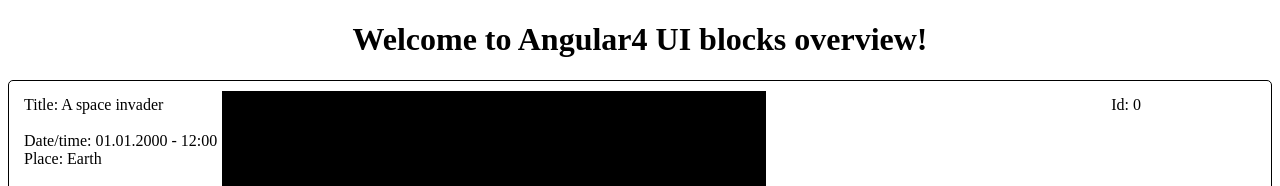
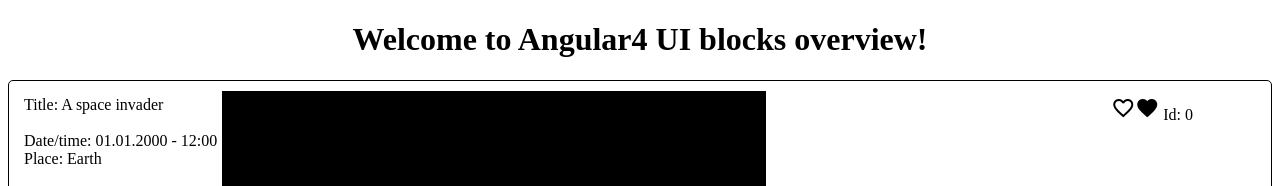
Before and after one commit to vpcom/Angular4-UI-blocks-overview, an Angular app: page / in a window 1280 px wide. Shown: the top 186 px of the page. Built offline with nearby package versions, Linux system fonts and the light colour scheme.

Commit message:
added material icons and component card-fav

```diff
--- a/package.json
+++ b/package.json
@@ -22,6 +22,7 @@
     "@angular/platform-browser-dynamic": "^4.2.4",
     "@angular/router": "^4.2.4",
     "core-js": "^2.4.1",
+    "material-design-icons": "^3.0.1",
     "rxjs": "^5.4.2",
     "zone.js": "^0.8.14"
   },
--- a/src/app/app.module.ts
+++ b/src/app/app.module.ts
@@ -4,12 +4,14 @@ import { NgModule } from '@angular/core';
 import { AppComponent } from './app.component';
 import { CardComponent } from './card/card.component';
 import { CardActionComponent } from './card-action/card-action.component';
+import { CardFavComponent } from './card-fav/card-fav.component';
 
 @NgModule({
   declarations: [
     AppComponent,
     CardComponent,
-    CardActionComponent
+    CardActionComponent,
+    CardFavComponent
   ],
   imports: [
     BrowserModule
--- a/src/app/card-action/card-action.component.html
+++ b/src/app/card-action/card-action.component.html
@@ -1,7 +1,5 @@
 <div class="app-card-action">
-  <div class="app-card-fav">
-    Id: {{this.id}}
-  </div>
+  <app-card-fav [id]="id"></app-card-fav>
   <div class="app-card-share">
     {{this.share}}
   </div>
--- /dev/null
+++ b/src/app/card-fav/card-fav.component.html
@@ -0,0 +1,6 @@
+
+<div class="app-card-fav">
+  <i class="material-icons">favorite_border</i>
+  <i class="material-icons">favorite</i>
+  Id: {{this.id}}
+</div>
--- /dev/null
+++ b/src/app/card-fav/card-fav.component.ts
@@ -0,0 +1,17 @@
+import { Component, OnInit, Input } from '@angular/core';
+
+@Component({
+  selector: 'app-card-fav',
+  templateUrl: './card-fav.component.html',
+  styleUrls: ['./card-fav.component.css']
+})
+export class CardFavComponent implements OnInit {
+
+  @Input() id: number = -1;
+
+  constructor() { }
+
+  ngOnInit() {
+  }
+
+}
--- a/src/index.html
+++ b/src/index.html
@@ -7,6 +7,7 @@
 
   <meta name="viewport" content="width=device-width, initial-scale=1">
   <link rel="icon" type="image/x-icon" href="favicon.ico">
+  <link href="https://fonts.googleapis.com/icon?family=Material+Icons" rel="stylesheet">
 </head>
 <body>
   <app-root></app-root>
```
Also changed, not shown: src/app/card/card.component.html (+0 -11 lines), src/app/card-fav/card-fav.component.css (added), 2 other files (tests, documents, lock files or other folders).
